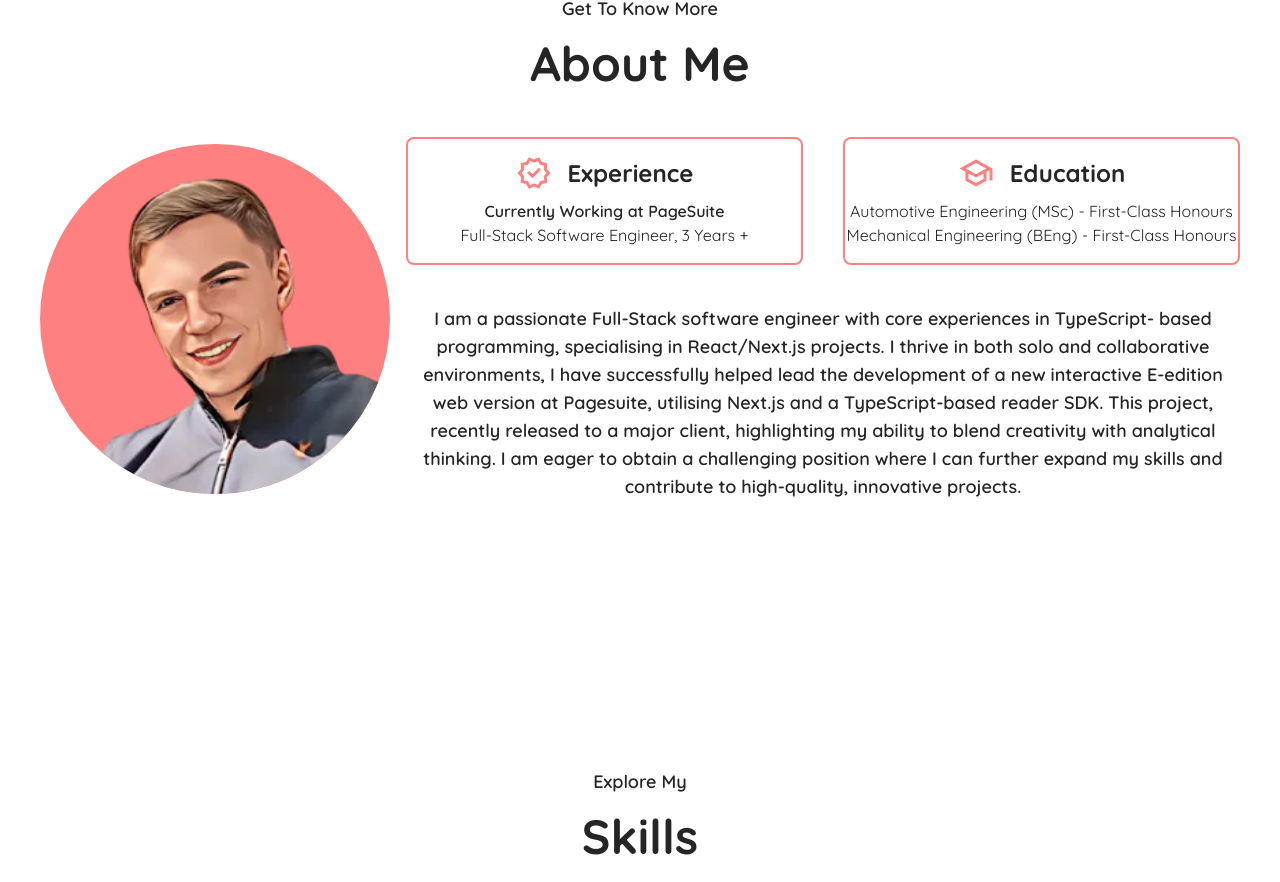
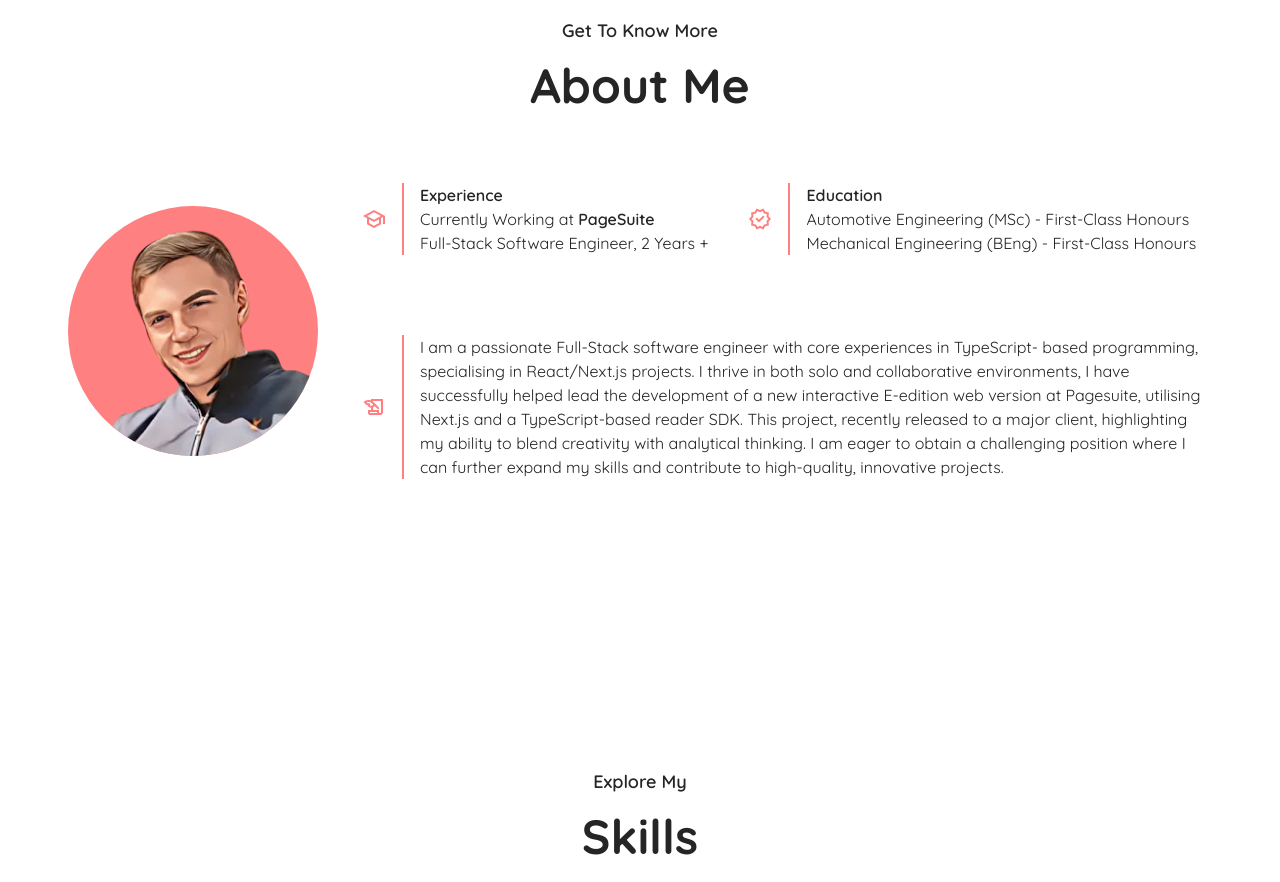
Before and after one commit to Pierce-44/portfolio-frontend, a Next.js app: page / in a window 1280 px wide. Shown: the part 856-1738 px from the top of the page. Built offline with nearby package versions, Linux system fonts and the light colour scheme.

Commit message:
changed about me page UI

```diff
--- a/src/components/aboutMePage.tsx
+++ b/src/components/aboutMePage.tsx
@@ -19,7 +19,7 @@
         </p>
       </div>
       <div className="flex items-center justify-evenly w-full mb-48 max-md:mb-0">
-        <div className="relative h-[350px] w-[350px] max-xl:h-[200px] max-xl:w-[200px] shrink-0 max-md:hidden mr-4">
+        <div className="relative h-[250px] w-[250px] max-xl:h-[200px] max-xl:w-[200px] shrink-0 max-lg:hidden mr-4">
           <Image
             fill
             alt="profile picture"
@@ -27,14 +27,72 @@
             className="bg-[#ff8080] rounded-full mr-4"
           />
         </div>
-        <div className="flex flex-col justify-center items-center gap-10 max-sm:gap-4">
+        <div className="flex flex-col justify-start items-start gap-20 max-sm:gap-10">
+          <div className="flex flex-row-reverse justify-center items-center gap-10 max-sm:pt-10 max-sm:flex-col-reverse max-sm:items-start max-sm:self-start ">
+            <div className="flex gap-4 items-center">
+              <svg
+                xmlns="http://www.w3.org/2000/svg"
+                viewBox="0 -960 960 960"
+                className="fill-[#ff8080] h-6 w-6 shrink-0 max-[450px]:hidden"
+              >
+                <path d="m344-60-76-128-144-32 14-148-98-112 98-112-14-148 144-32 76-128 136 58 136-58 76 128 144 32-14 148 98 112-98 112 14 148-144 32-76 128-136-58-136 58Zm34-102 102-44 104 44 56-96 110-26-10-112 74-84-74-86 10-112-110-24-58-96-102 44-104-44-56 96-110 24 10 112-74 86 74 84-10 114 110 24 58 96Zm102-318Zm-42 142 226-226-56-58-170 170-86-84-56 56 142 142Z" />
+              </svg>
+              <div className="border-l-2 border-[#ff8080] pl-4 max-sm:text-sm max-[400px]:text-[10px]">
+                <p className="font-semibold">Education</p>
+                <p className="">
+                  Automotive Engineering (MSc) - First-Class Honours
+                </p>
+                <p> Mechanical Engineering (BEng) - First-Class Honours</p>
+              </div>
+            </div>
+            <div className="flex gap-4 items-center">
+              <svg
+                xmlns="http://www.w3.org/2000/svg"
+                viewBox="0 -960 960 960"
+                className="fill-[#ff8080] h-6 w-6 shrink-0 max-[450px]:hidden"
+              >
+                <path d="M480-120 200-272v-240L40-600l440-240 440 240v320h-80v-276l-80 44v240L480-120Zm0-332 274-148-274-148-274 148 274 148Zm0 241 200-108v-151L480-360 280-470v151l200 108Zm0-241Zm0 90Zm0 0Z" />
+              </svg>
+              <div className="border-l-2 border-[#ff8080] pl-4 max-sm:text-sm max-[400px]:text-[10px]">
+                <p className="font-semibold">Experience</p>
+                <p>
+                  Currently Working at
+                  <b className="font-semibold"> PageSuite</b>
+                </p>
+                <p>Full-Stack Software Engineer, 2 Years +</p>
+              </div>
+            </div>
+          </div>
+          <div className="flex gap-4 items-center">
+            <svg
+              xmlns="http://www.w3.org/2000/svg"
+              viewBox="0 -960 960 960"
+              className="fill-[#ff8080] h-6 w-6 shrink-0 max-[450px]:hidden"
+            >
+              <path d="M320-160q-33 0-56.5-23.5T240-240v-120h120v-90q-35-2-66.5-15.5T236-506v-44h-46L60-680q36-46 89-65t107-19q27 0 52.5 4t51.5 15v-55h480v520q0 50-35 85t-85 35H320Zm120-200h240v80q0 17 11.5 28.5T720-240q17 0 28.5-11.5T760-280v-440H440v24l240 240v56h-56L510-514l-8 8q-14 14-29.5 25T440-464v104ZM224-630h92v86q12 8 25 11t27 3q23 0 41.5-7t36.5-25l8-8-56-56q-29-29-65-43.5T256-684q-20 0-38 3t-36 9l42 42Zm376 350H320v40h286q-3-9-4.5-19t-1.5-21Zm-280 40v-40 40Z" />
+            </svg>
+            <p className="max-w-[810px] border-l-2 border-[#ff8080] pl-4 max-sm:text-sm max-[400px]:text-[10px]">
+              I am a passionate Full-Stack software engineer with core
+              experiences in TypeScript- based programming, specialising in
+              React/Next.js projects. I thrive in both solo and collaborative
+              environments, I have successfully helped lead the development of a
+              new interactive E-edition web version at Pagesuite, utilising
+              Next.js and a TypeScript-based reader SDK. This project, recently
+              released to a major client, highlighting my ability to blend
+              creativity with analytical thinking. I am eager to obtain a
+              challenging position where I can further expand my skills and
+              contribute to high-quality, innovative projects.
+            </p>
+          </div>
+        </div>
+        {/* <div className="flex flex-col justify-center items-center gap-10 max-sm:gap-4">
           <div className="flex justify-between items-center gap-10 w-full max-xl:gap-4 max-xl:flex-col">
             <div className="flex flex-col justify-center items-center  border-2 border-[#ff8080] rounded-lg w-full max-xl:w-max max-xl:px-20 py-4 max-md:p-4 max-[400px]:py-1">
               <div className="flex items-center justify-center gap-4 mb-2">
                 <svg
                   xmlns="http://www.w3.org/2000/svg"
                   viewBox="0 -960 960 960"
-                  className="fill-[#ff8080] h-9 w-9 max-sm:h-5 max-sm:w-5"
+                  className="fill-[#ff8080] h-9 w-9 "
                 >
                   <path d="m344-60-76-128-144-32 14-148-98-112 98-112-14-148 144-32 76-128 136 58 136-58 76 128 144 32-14 148 98 112-98 112 14 148-144 32-76 128-136-58-136 58Zm34-102 102-44 104 44 56-96 110-26-10-112 74-84-74-86 10-112-110-24-58-96-102 44-104-44-56 96-110 24 10 112-74 86 74 84-10 114 110 24 58 96Zm102-318Zm-42 142 226-226-56-58-170 170-86-84-56 56 142 142Z" />
                 </svg>
@@ -54,7 +112,7 @@
                 <svg
                   xmlns="http://www.w3.org/2000/svg"
                   viewBox="0 -960 960 960"
-                  className="fill-[#ff8080] h-9 w-9 max-sm:h-5 max-sm:w-5"
+                  className="fill-[#ff8080] h-9 w-9 "
                 >
                   <path d="M480-120 200-272v-240L40-600l440-240 440 240v320h-80v-276l-80 44v240L480-120Zm0-332 274-148-274-148-274 148 274 148Zm0 241 200-108v-151L480-360 280-470v151l200 108Zm0-241Zm0 90Zm0 0Z" />
                 </svg>
@@ -80,7 +138,7 @@
             where I can further expand my skills and contribute to high-quality,
             innovative projects.
           </p>
-        </div>
+        </div> */}
       </div>
     </div>
   );
```
